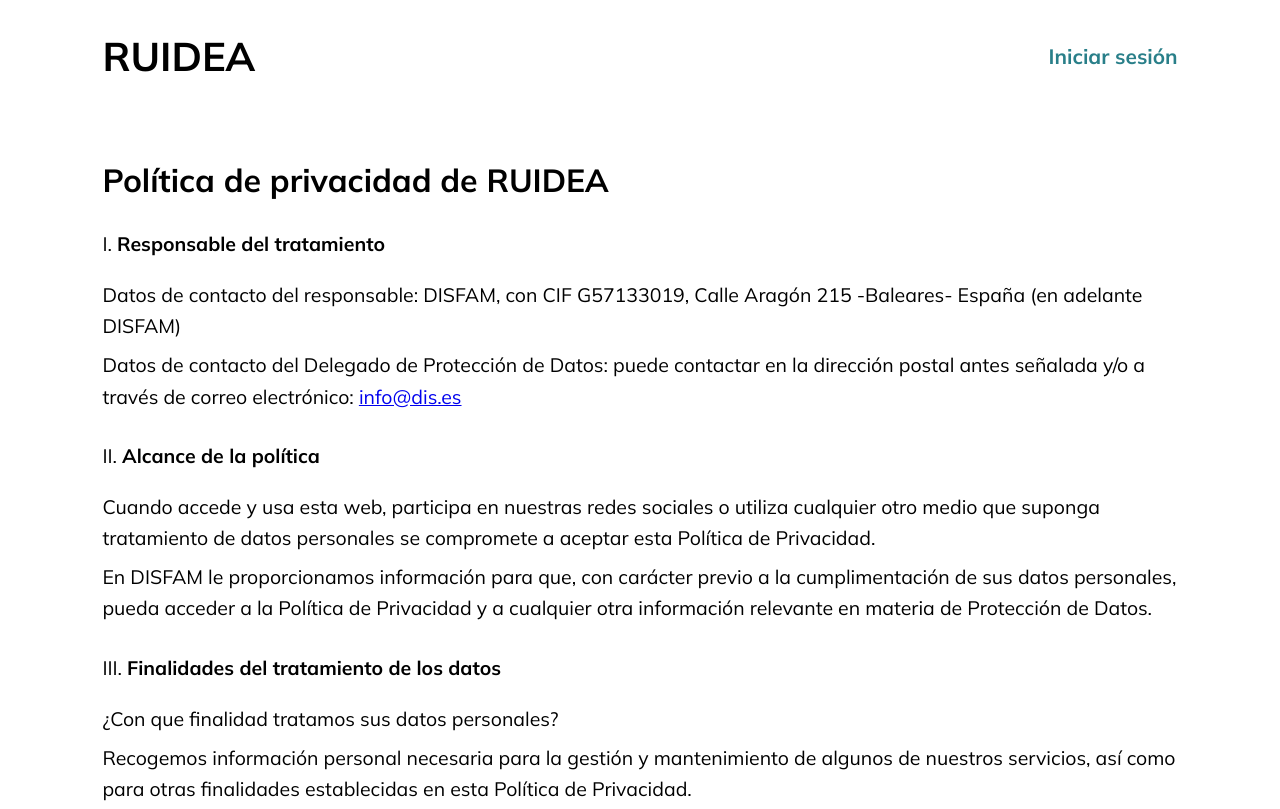
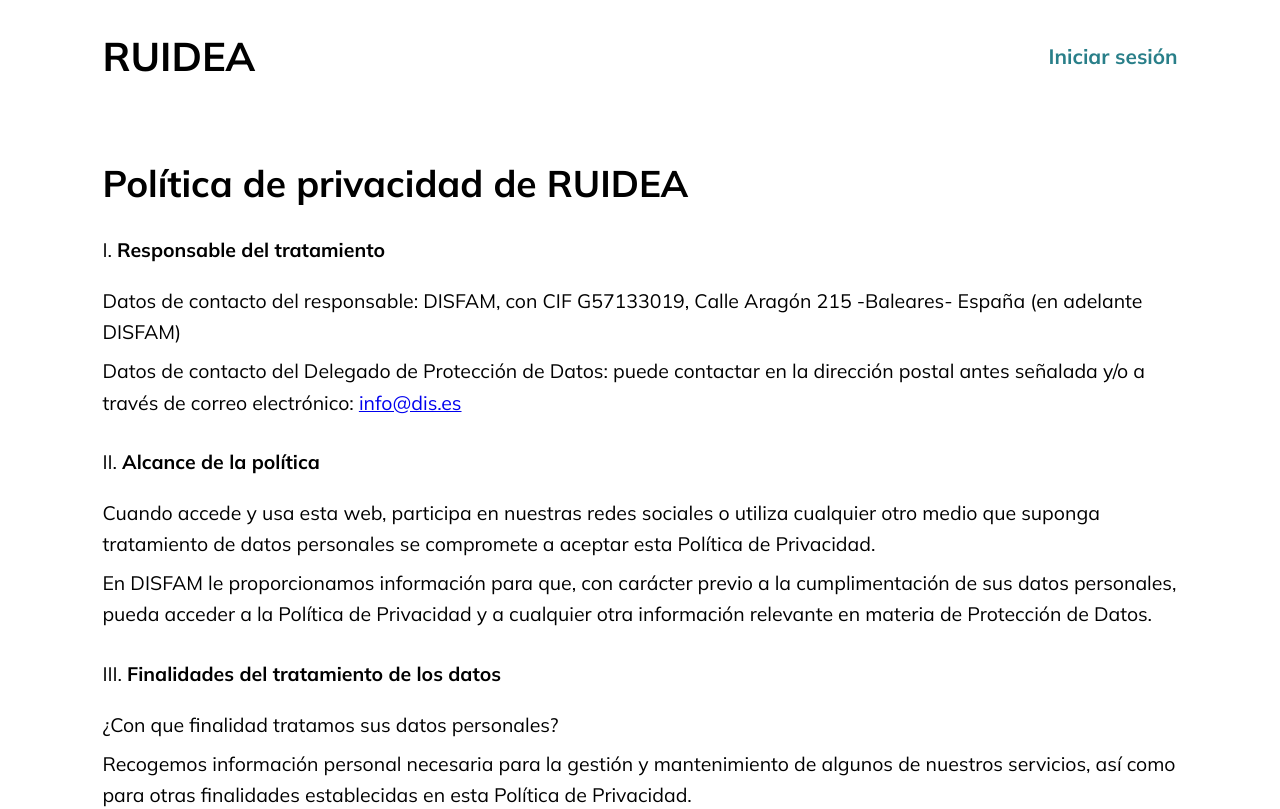
Before and after one commit to LectO-App/ruidea-frontend, a React (Create React App) app: page /politica-privacidad in a window 1280 px wide. Shown: the top 809 px of the page. Built offline with nearby package versions, Linux system fonts and the light colour scheme; no server answers.

Commit message:
:lipstick: Arreglar tamaño de título en política de privacidad

```diff
--- a/src/css/privacyPolicy.scss
+++ b/src/css/privacyPolicy.scss
@@ -1,5 +1,8 @@
 .privacy-policy {
 	padding: 6vh var(--padding-sides);
+	h1 {
+		font-size: $fsSubHeader;
+	}
 	.roman {
 		list-style-type: upper-roman;
 		list-style-position: inside;
```
